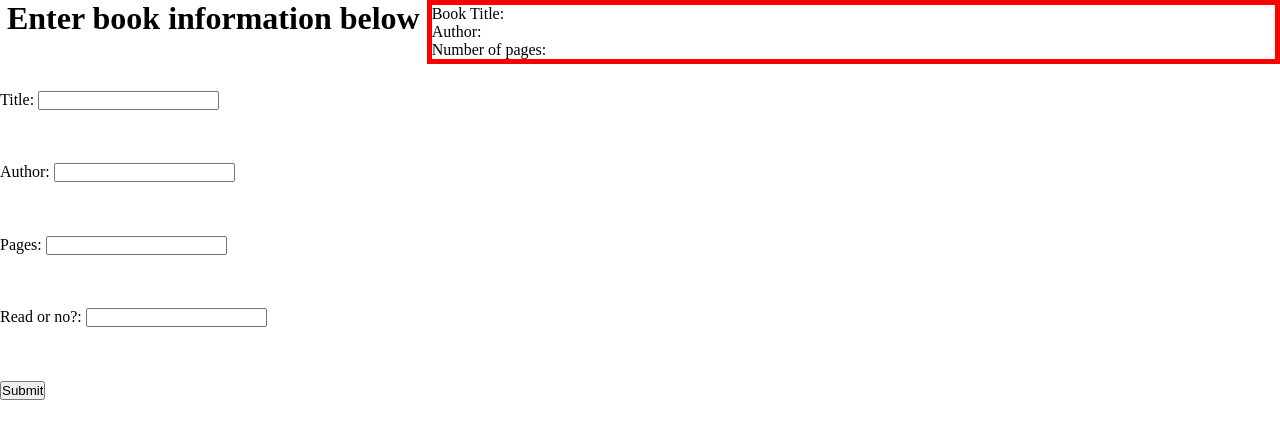
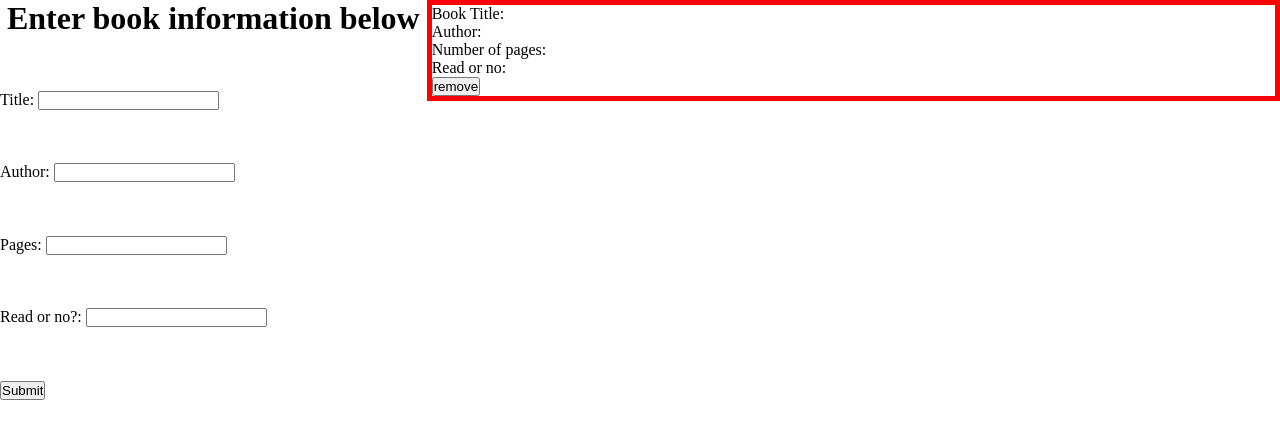
Before and after one commit to clarkjr2016/library, a website: page index.html in a window 1280 px wide. Both pictures are taken after a click on the button "Submit". Drawn offline with Linux system fonts and the light colour scheme.

Commit message:
Added functionality to only add one book at a time and the capability to remove a single book, much proud

```diff
--- a/constructor.js
+++ b/constructor.js
@@ -1,9 +1,11 @@
 const library = []; // empty array to store book objects in
 
-let bookTitle = document.querySelector("#title");
-let bookAuthor = document.querySelector("#author");
-let bookPages = document.querySelector("#pages");
-let bookRead = document.querySelector("#read");
+const bookTitle = document.querySelector("#title");
+const bookAuthor = document.querySelector("#author");
+const bookPages = document.querySelector("#pages");
+const bookRead = document.querySelector("#read");
+
+/* Assigning the form HTML elements to variables so that I can use them later */
 
 function Book(title, author, pages, read) {
   this.title = title;
@@ -15,6 +17,14 @@ function Book(title, author, pages, read) {
 Book.prototype.info = function () {
   return `${this.title} by ${this.author}, ${this.pages} pages, ${this.read}`;
 }; // this attaches the info method to the prototype of the book constructor and makes it accesible to all future instances of this object.
+
+Book.prototype.index = function () {
+  const indexOfObject = library.indexOf(this);
+  return indexOfObject;
+}; // establishing a method for all books to return its index within the library array
+
+Book.prototype.added = false;
+// this is adding a property to the prototype of object Book so that I can tell if it has been added to the library array
 
 function addBookToLibrary(book) {
   library.push(book);
@@ -34,6 +44,7 @@ function displayBooks() {
   // adding the new object into the library array
 
   library.forEach((b) => {
+    if (b.added === false) {
       const card = document.createElement("div"); // creates a div element that will represent the cards that book information will be displayed on
       const title = document.createElement("p"); // this creates a p element for which the title will be displayed
       title.innerHTML = `Book Title: ${b.title}`; // this sets the paragraph content to the current object's title property value
@@ -42,22 +53,37 @@ function displayBooks() {
       const pages = document.createElement("p");
       pages.innerHTML = `Number of pages: ${b.pages}`;
       const read = document.createElement("p");
-    read.innerHTML = b.read;
+      read.innerHTML = `Read or no: ${b.read}`;
       /* this section above is creating DOM elements that are going to be populated with the input from the input fields */
 
       cardContainer.appendChild(card); // this appends the card to the card-container div so that the cards will be displayed
-    card.appendChild(title); // this appends that value to the card
+      card.appendChild(title);
       card.appendChild(author);
       card.appendChild(pages);
       card.appendChild(read);
       card.classList.add("card"); // adding the card class to the card elements
 
-    /* the section above is appending those elements */
+      /* the section above is appending those elements to the card container element */
+
+      const removeButton = document.createElement("button");
+      card.appendChild(removeButton);
+      removeButton.innerText = "remove";
+      removeButton.classList.add("remove-button");
+      /* this section is creating and appending the remove button on the cards */
+
+      removeButton.addEventListener("click", () => {
+        library.splice(b.index, 1); // this removes the object element from the array
+        card.remove(); // this removes the card element from the display
       });
 
+      b.added = true;
+    } else {
+      return;
+    } // I wrapped this function in an if statement so that it would assess if the book object has been already added to the library or not.
+  });
+}
 // utilize this function to loop through library array and display the values as cards in html elements
-}
 
-let submit = document.querySelector("#submit-btn");
+const submit = document.querySelector("#submit-btn");
 
 submit.addEventListener("click", displayBooks);
--- a/style.css
+++ b/style.css
@@ -36,3 +36,6 @@
   display: flex;
   justify-content: center;
 }
+
+.remove-button {
+}
```
Lines whose indentation alone changed are shown as unchanged.
